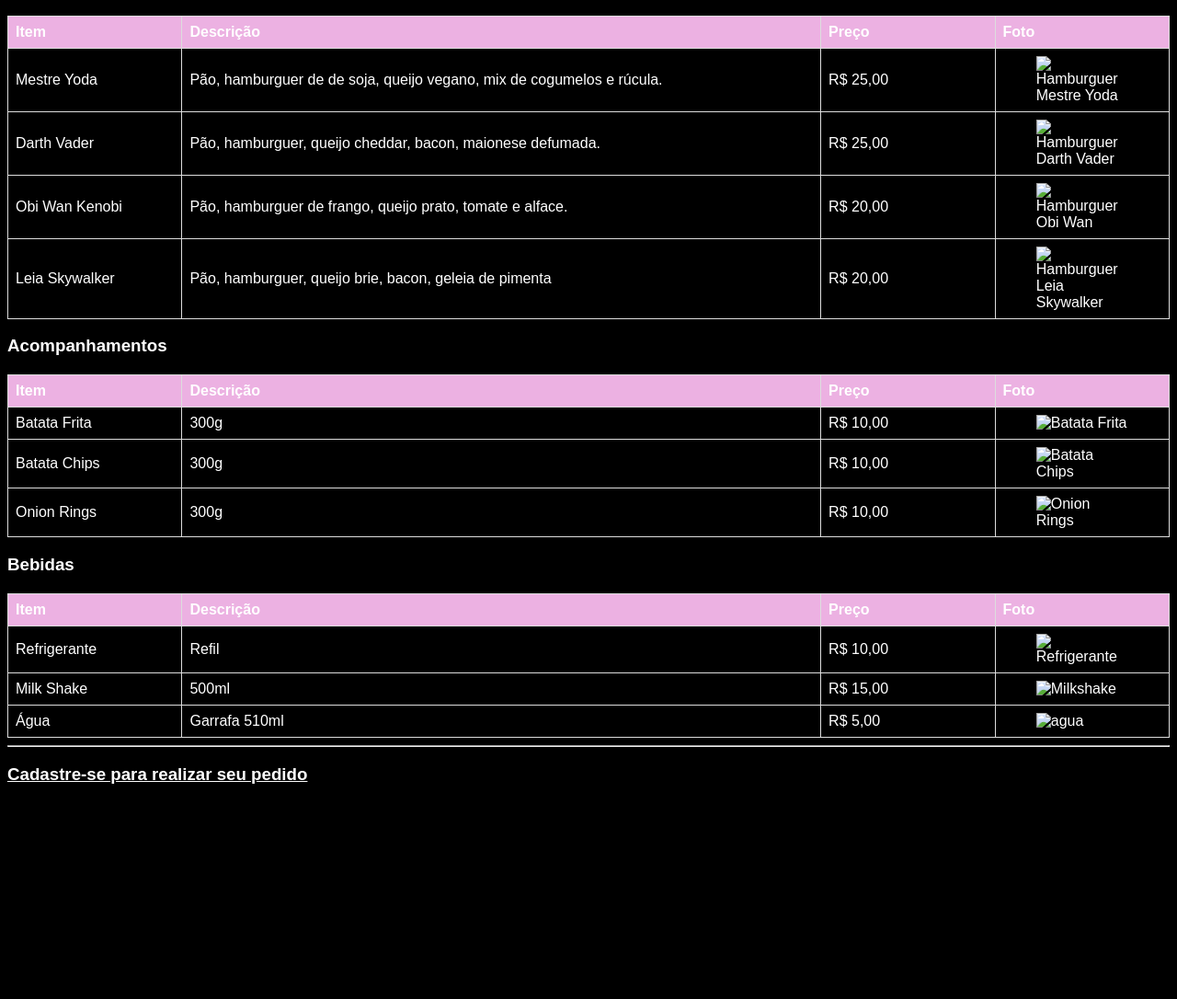
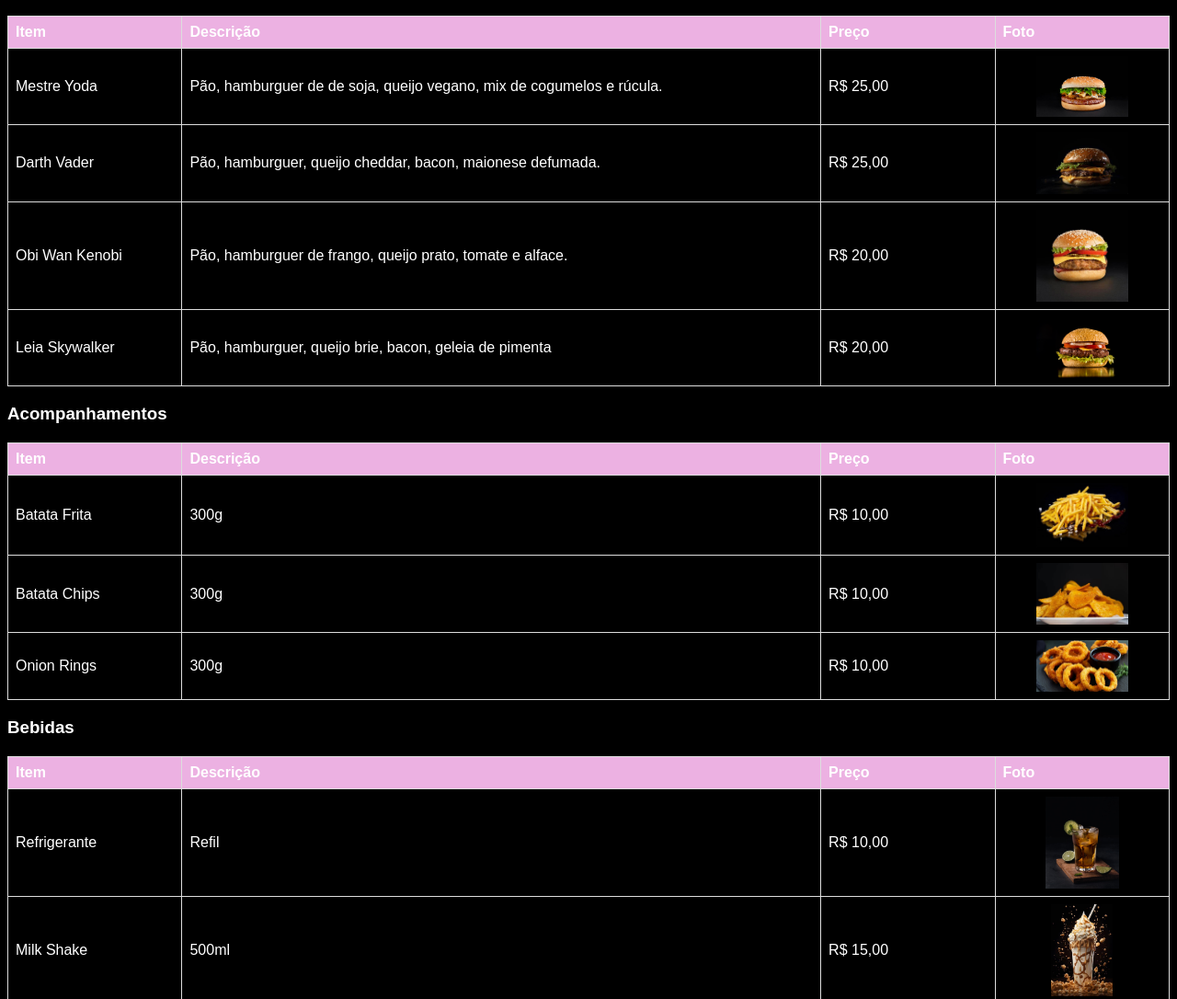
Before and after one commit to vparizzi/cardapio, a plain HTML site: page index.html in a window 1280 px wide. Shown: the part 261-1347 px from the top of the page at 92% size. Before the commit the page ends 1133 px from the top, so only its background shows below. Drawn offline with Linux system fonts and the light colour scheme.

Commit message:
Add files via upload

```diff
--- a/index.html
+++ b/index.html
@@ -66,25 +66,25 @@
                 <td>Mestre Yoda</td>
                 <td>Pão, hamburguer de de soja, queijo vegano, mix de cogumelos e rúcula.</td>
                 <td>R$ 25,00</td>
-                <td><img src="./imagens cardapio/vegetariano.jpg" alt="Hamburguer Mestre Yoda"></td>
+                <td><img src="imagensCardapio/vegetariano.jpg" alt="Hamburguer Mestre Yoda"></td>
             </tr>
             <tr>
                 <td>Darth Vader</td>
                 <td>Pão, hamburguer, queijo cheddar, bacon, maionese defumada.</td>
                 <td>R$ 25,00</td>
-                <td><img src="imagens cardapio/cheddar.jpg" alt="Hamburguer Darth Vader"></td>
+                <td><img src="imagensCardapio/cheddar.jpg" alt="Hamburguer Darth Vader"></td>
             </tr>
             <tr>
                 <td>Obi Wan Kenobi</td>
                 <td>Pão, hamburguer de frango, queijo prato, tomate e alface.</td>
                 <td>R$ 20,00</td>
-                <td><img src="imagens cardapio/frango.jpg" alt="Hamburguer Obi Wan"></td>
+                <td><img src="imagensCardapio/frango.jpg" alt="Hamburguer Obi Wan"></td>
             </tr>
             <tr>
                 <td>Leia Skywalker</td>
                 <td>Pão, hamburguer, queijo brie, bacon, geleia de pimenta</td>
                 <td>R$ 20,00</td>
-                <td><img src="imagens cardapio/salada.jpg" alt="Hamburguer Leia Skywalker"></td>
+                <td><img src="imagensCardapio/salada.jpg" alt="Hamburguer Leia Skywalker"></td>
             </tr>
         </table>
     </div>
@@ -103,19 +103,19 @@
             <td>Batata Frita</td>
             <td>300g                                                                   </td>
             <td>R$ 10,00</td>
-            <td><img src="imagens cardapio/batata.jpg" alt="Batata Frita"></td>
+            <td><img src="imagensCardapio/batata.jpg" alt="Batata Frita"></td>
         </tr>
         <tr>
             <td>Batata Chips</td>
             <td>300g                                                                   </td>
             <td>R$ 10,00</td>
-            <td><img src="imagens cardapio/chips.jpg" alt="Batata Chips"></td>
+            <td><img src="imagensCardapio/chips.jpg" alt="Batata Chips"></td>
         </tr>
         <tr>
             <td>Onion Rings</td>
             <td>300g</td>
             <td>R$ 10,00</td>
-            <td><img src="imagens cardapio/onionrings.jpg" alt="Onion Rings"></td>
+            <td><img src="imagensCardapio/onionrings.jpg" alt="Onion Rings"></td>
         </tr>
     </table>
     </div>
@@ -133,19 +133,19 @@
             <td>Refrigerante</td>
             <td>Refil</td>
             <td>R$ 10,00</td>
-            <td><img src="imagens cardapio/refri.jpg" alt="Refrigerante"></td>
+            <td><img src="imagensCardapio/refri.jpg" alt="Refrigerante"></td>
         </tr>
         <tr>
             <td>Milk Shake</td>
             <td>500ml</td>
             <td>R$ 15,00</td>
-            <td><img src="imagens cardapio/milkshake.jpg" alt="Milkshake"></td>
+            <td><img src="imagensCardapio/milkshake.jpg" alt="Milkshake"></td>
         </tr>
         <tr>
             <td>Água</td>
             <td>Garrafa 510ml</td>
             <td>R$ 5,00</td>
-            <td><img src="imagens cardapio/agua.jpg" alt="agua"></td>
+            <td><img src="imagensCardapio/agua.jpg" alt="agua"></td>
         </tr>
     </table><hr>
     </div>
```
Also changed, not shown: imagensCardapio/agua.jpg (added), imagensCardapio/batata.jpg (added), imagensCardapio/cheddar.jpg (added), imagensCardapio/chips.jpg (added), imagensCardapio/frango.jpg (added), imagensCardapio/milkshake.jpg (added), imagensCardapio/onionrings.jpg (added), imagensCardapio/refri.jpg (added), imagensCardapio/salada.jpg (added), imagensCardapio/vegetariano.jpg (added).
